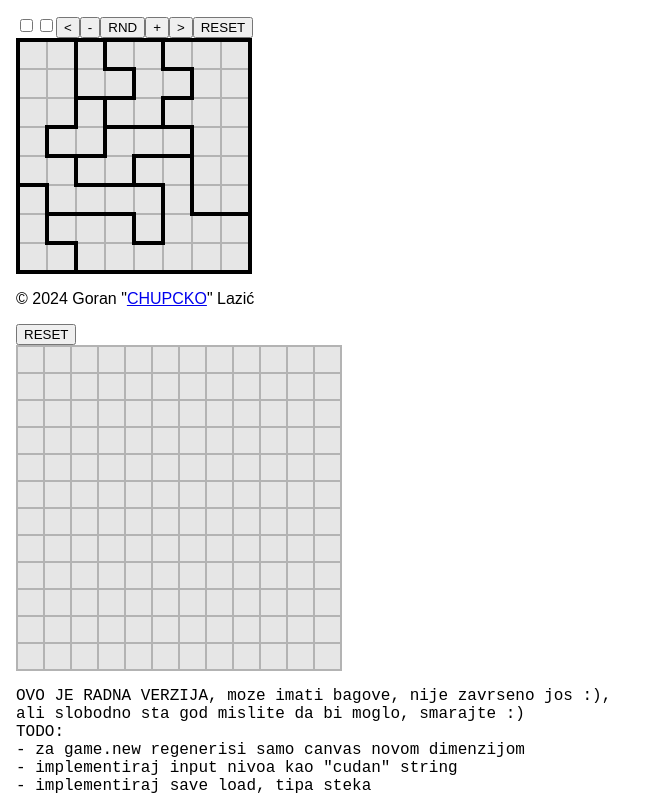
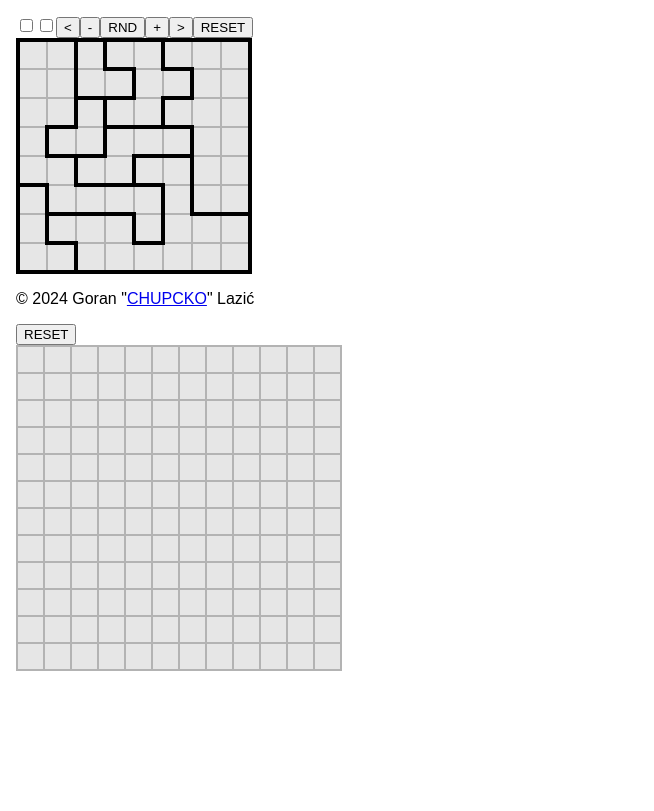
Before and after one commit to chupcko/queens, a plain HTML site: page www/index.html in a window 1280 px wide. Shown: the whole page, without its empty margins (0-654 px from the left). Drawn offline with Linux system fonts and the light colour scheme.

Commit message:
Removed TODO from WWW

```diff
--- a/www/index.html
+++ b/www/index.html
@@ -68,13 +68,5 @@ new Helper_control('helper_control');
     <p/>
     <div id="helper_control"></div>
     <p/>
-<pre>
-OVO JE RADNA VERZIJA, moze imati bagove, nije zavrseno jos :),
-ali slobodno sta god mislite da bi moglo, smarajte :)
-TODO:
-- za game.new regenerisi samo canvas novom dimenzijom
-- implementiraj input nivoa kao "cudan" string
-- implementiraj save load, tipa steka
-</pre>
   </body>
 </html>
```
